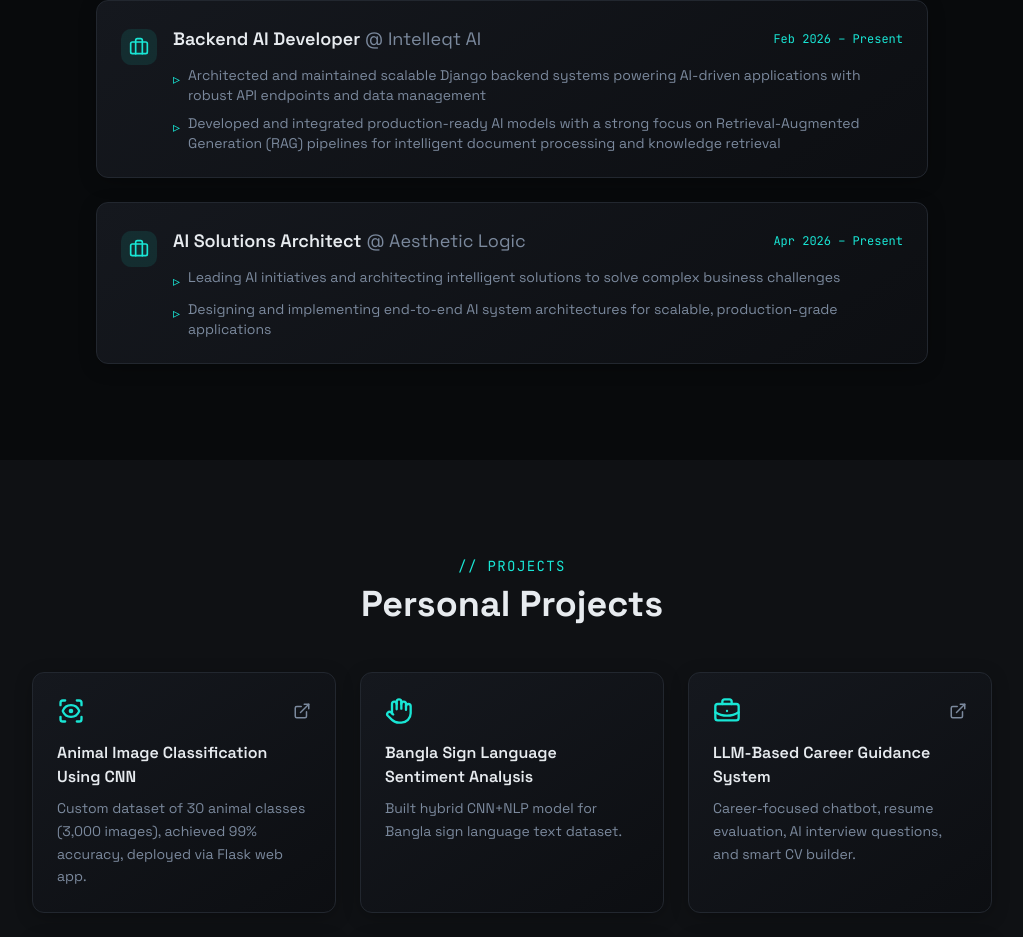
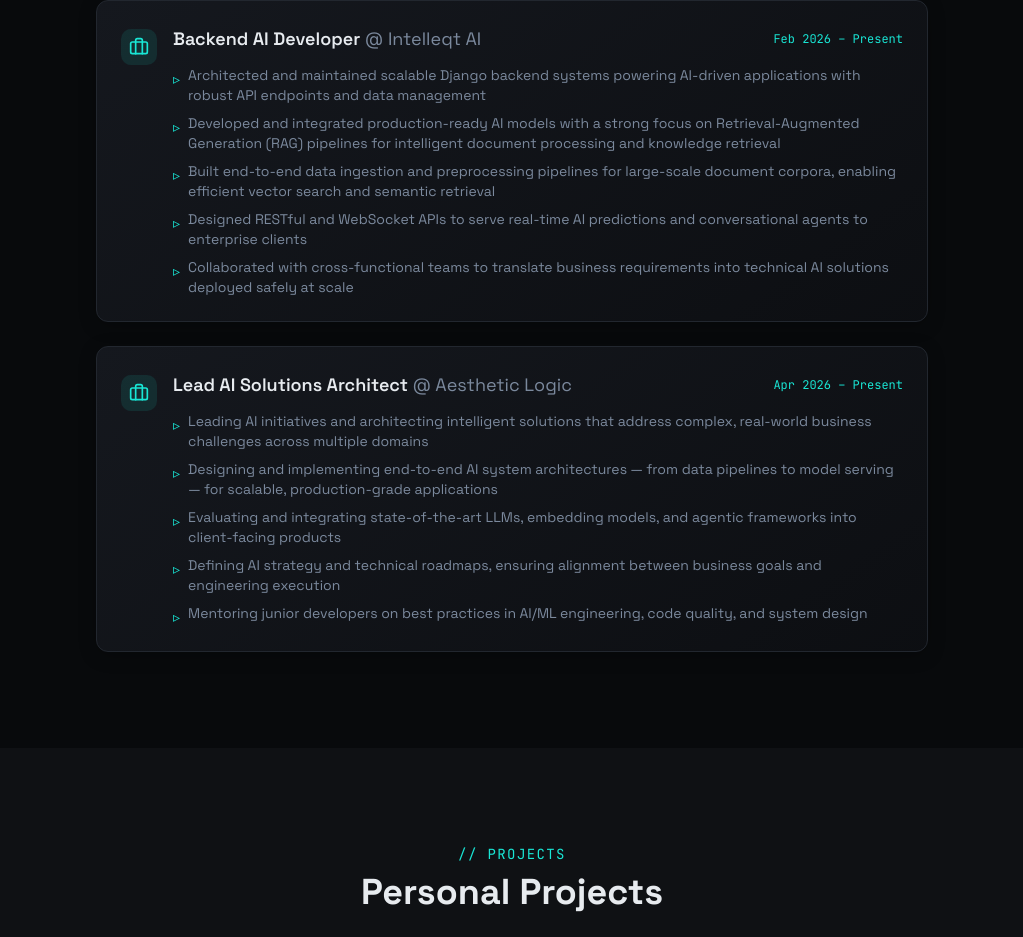
Before and after one commit to Arifuzzaman-Swapnil/Arifuzzaman-Swapnil-Portfolio, a React (Vite) app: page / in a window 1280 px wide. Shown: the part 3006-3943 px from the top of the page, without its empty margins (128-1151 px from the left). Built offline with nearby package versions, Linux system fonts and the light colour scheme.

Commit message:
Expand job descriptions for Intelleqt AI and Aesthetic Logic roles
Added detailed bullet points covering data pipelines, API design,
LLM integration, AI strategy, and mentoring responsibilities.

Authored-By: Md Arifuzzaman Swapnil<md.arifuzzamanswapnil@gmail.com>

```diff
--- a/src/components/ExperienceSection.tsx
+++ b/src/components/ExperienceSection.tsx
@@ -34,16 +34,22 @@ const experiences = [
     points: [
       "Architected and maintained scalable Django backend systems powering AI-driven applications with robust API endpoints and data management",
       "Developed and integrated production-ready AI models with a strong focus on Retrieval-Augmented Generation (RAG) pipelines for intelligent document processing and knowledge retrieval",
+      "Built end-to-end data ingestion and preprocessing pipelines for large-scale document corpora, enabling efficient vector search and semantic retrieval",
+      "Designed RESTful and WebSocket APIs to serve real-time AI predictions and conversational agents to enterprise clients",
+      "Collaborated with cross-functional teams to translate business requirements into technical AI solutions deployed safely at scale",
     ],
   },
   {
-    title: "AI Solutions Architect",
+    title: "Lead AI Solutions Architect",
     company: "Aesthetic Logic",
     companyUrl: "https://aestheticlogic.com/about-us",
     period: "Apr 2026 – Present",
     points: [
-      "Leading AI initiatives and architecting intelligent solutions to solve complex business challenges",
-      "Designing and implementing end-to-end AI system architectures for scalable, production-grade applications",
+      "Leading AI initiatives and architecting intelligent solutions that address complex, real-world business challenges across multiple domains",
+      "Designing and implementing end-to-end AI system architectures — from data pipelines to model serving — for scalable, production-grade applications",
+      "Evaluating and integrating state-of-the-art LLMs, embedding models, and agentic frameworks into client-facing products",
+      "Defining AI strategy and technical roadmaps, ensuring alignment between business goals and engineering execution",
+      "Mentoring junior developers on best practices in AI/ML engineering, code quality, and system design",
     ],
   },
 ];
```
